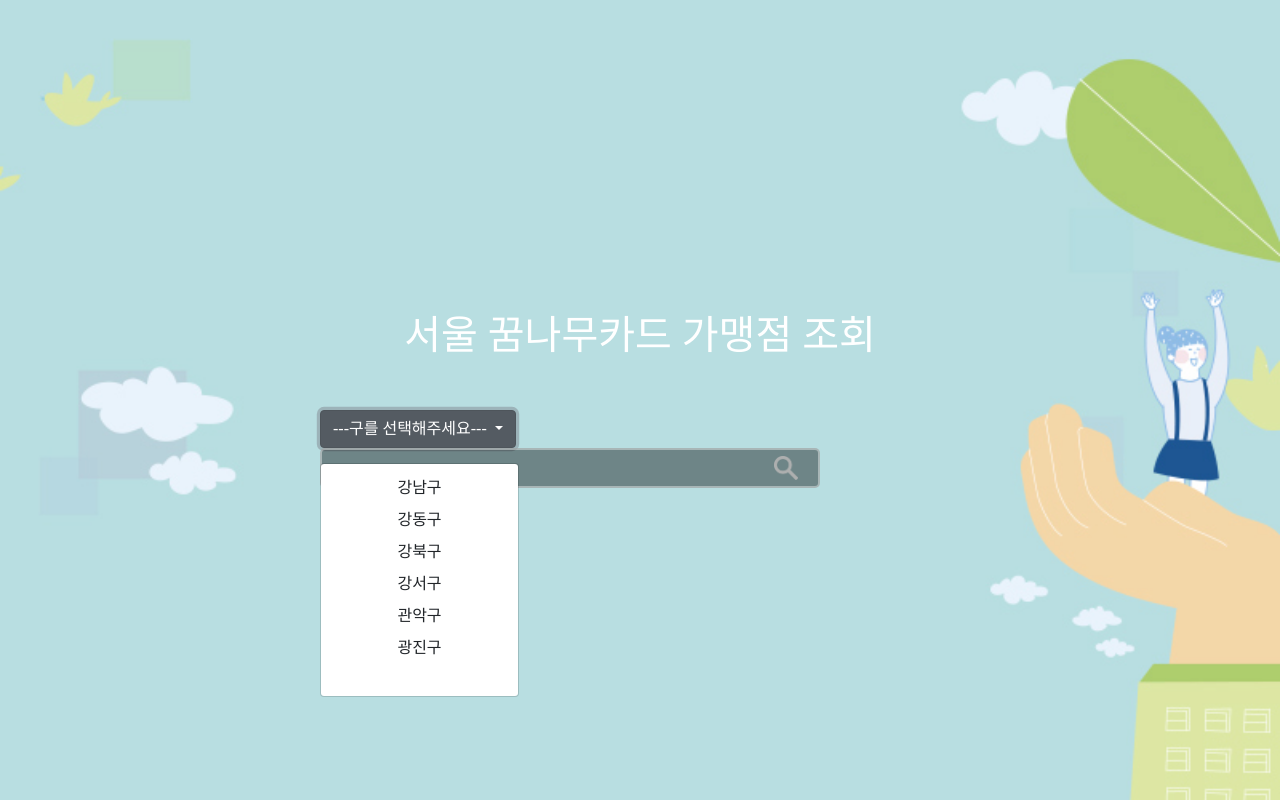
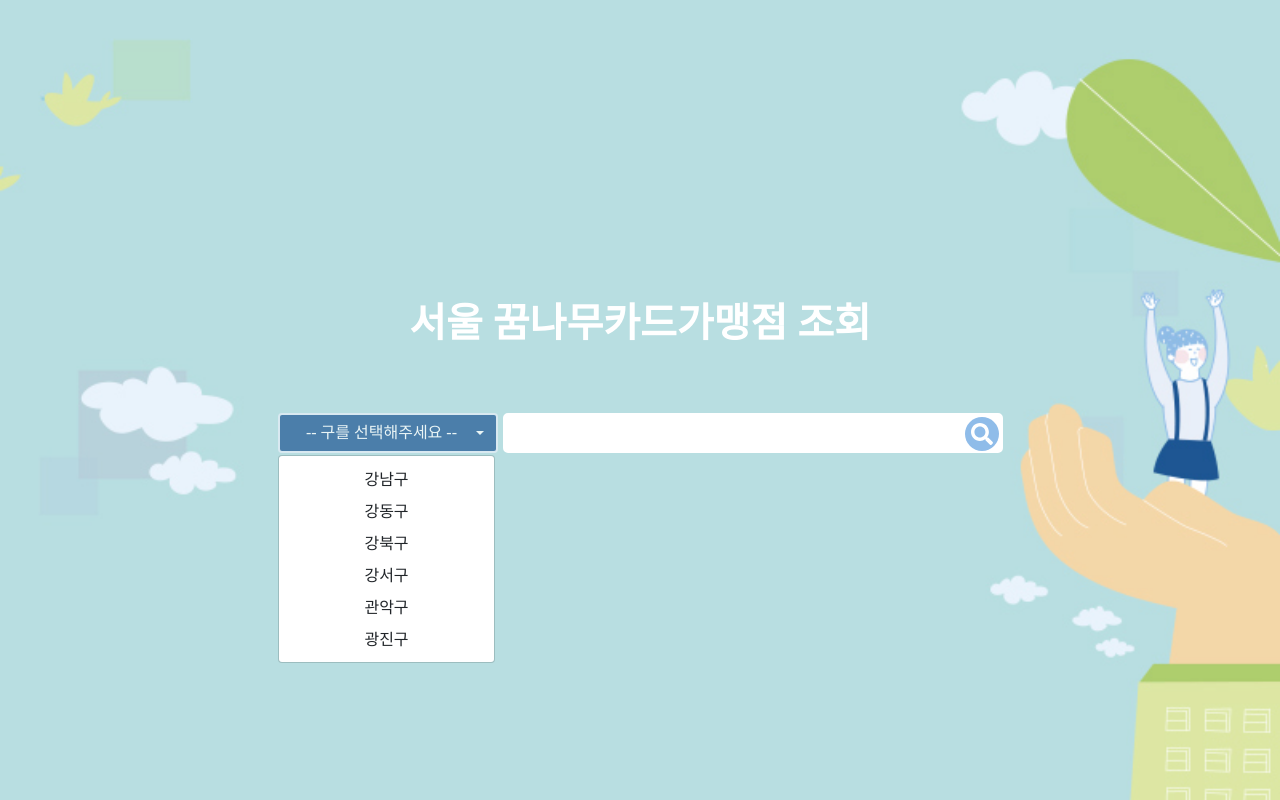
Before and after one commit to binink3/dream_card_project, a Python web app: template templates/index.html in a window 1280 px wide, after a click on "-- 구를 선택해주세요 --". Run offline with Jinja, Linux system fonts and the light colour scheme; the template is opened without the code that fills it, so the values that code supplies are empty; some libraries are stand-ins or nearby versions; some web fonts are replaced.

Commit message:
2020/4/2
1. db_collection.py 삼항연산자를 기본 if 문으로 우선 수정 (이젠 restaurants_infos 잘 나옴)
2. html & css 반응형 추가, 스타일 수정
3. js "구" 선택시 버튼에 보여주기 추가 & api 추가
4. app.py 많은...수정 필요함...

```diff
--- a/static/css/style.css
+++ b/static/css/style.css
@@ -1,11 +1,12 @@
-*{
+* {
     margin: 0;
     padding: 0;
     font-family: 'Spoqa Han Sans', 'Sans-serif';
 }
 
-ul, li{
+ul, li, dl, ol {
     list-style: none;
+    margin-bottom: 0px !important;
 }
 .margin-bottom-20{
     margin-bottom: 20px;
@@ -18,11 +19,9 @@ ul, li{
     background-position: top center;
 }
 .first-page-wrap{
-	position: absolute;
-    top: 50%;
-    left: 50%;
-    transform: translate(-50%, -50%);
+    padding-top: 300px;
 }
+
 .title{
     margin-bottom: 50px;
 }
@@ -30,18 +29,74 @@ ul, li{
     text-align: center;
     margin-bottom: 50px;
     color: #ffffff;
+    font-weight: 700;
+}
+.title > h1 > br{
+    display: none;
+}
+
+.search-box {
+    display: flex;
+    align-items: center;
+    justify-content: center;
+    flex-direction: row;
 }
 .city-dropdown, #restaurant-search{
     display: inline-block;
-}
-.cities-dropdown{
     margin-top: 15px !important;
 }
+.dropdown-toggle::after {
+    float: right;
+    margin-top: 10px;
+}
+.city-dropdown > button {
+    margin-right: 5px;
+    color: white;
+    background-color: #1e5693;
+    border: 2px solid #e8eff9;
+    width: 220px;
+}
+.city-dropdown > button:hover, .show>.btn-secondary.dropdown-toggle {
+    margin-right: 5px;
+    color: white;
+    border: 2px solid #e8eff9 !important;
+    box-shadow: none !important;
+    background-color: #1e5693 !important;
+    opacity: 0.7;
+}
 .cities-list-group{
-    width: 197px;
-	height: 200px;
-	overflow: scroll;
+    width: 215px;
+    height: 190px;
     text-align: center;
+    overflow-y: scroll;
+    overflow-x: hidden;
+}
+.cities-list-group > li {
+    cursor: pointer;
+}
+.cities-list-group > li:hover {
+    background-color: #e8eff9;
+}
+.form-check-input {
+    display: none;
+}
+.form-check-input + label {
+    display: inline-block;
+    width: 20px;
+    height: 20px;
+    border: 2px solid #b8dee1;
+    cursor: pointer;
+}
+.form-check-input:checked + label {
+    background-color: #1e5693;
+}
+.form-check-span {
+    margin-left: 8px;
+    font-size: 16px;
+    font-weight: 500;
+}
+.restaurant-lists {
+    margin-right: 20px !important;
 }
 .restaurant-name-input{
     display: block;
@@ -50,7 +105,7 @@ ul, li{
     height: 40px;
     box-sizing: border-box;
     margin-top: 60px;
-    border: 2px solid rgba(255, 255, 255, 0.4);
+    border: 2px solid white;
     background: rgba(0, 0, 0, 0.4);
     margin: 0 auto;
     border-radius: 5px;
@@ -59,33 +114,41 @@ ul, li{
     width: 100%;
     height: 100%;
     box-sizing: border-box;
-    padding: 0 4px 0 28px;
-    background: transparent;
+    padding: 0 4px 0 10px;
     border: none;
-    font-size: 20px;
+    font-size: 17px;
     color: #222222;
-    font-weight: normal;
+    font-weight: 700;
 }
 .restaurant-name-search{
     position: absolute;
-    top: 6px;
-    right: 20px;
-    z-index: 10;
-    display: block;
-    width: 24px;
-    height: 24px;
-    box-sizing: border-box;
-    background: url("../img/search.png");
-    background-repeat: no-repeat;
-    background-size: cover;
+    top: 2px;
+    right: 2px;
+    /*z-index: 10;*/
+    /*display: block;
+    box-sizing: border-box;*/
     cursor: pointer;
+    display: flex;
+    align-items: center;
+    justify-content: center;
+    /*padding: 2px;*/
+    font-size: 22px;
+    color: white;
+    background-color: #8fbce9;
+    width: 34px;
+    height: 34px;
+    border-radius: 20px;
+    /*line-height: 24px;
+    text-align: center;*/
 }
+.restaurant-name-search:hover {
+    background-color: #1e5693;
+}
+
 #restaurant-data-wrap{
-	/*width: 100%;*/
-	/*background-color: pink;*/
     width: 100%;
     margin: 0 auto;
-    padding-top: 20px;
+    padding-top: 60px;
     padding-bottom: 80px;
     max-width: 1200px;
     position: relative;
--- a/static/js/dream_card.js
+++ b/static/js/dream_card.js
@@ -1,8 +1,8 @@
 $(document).ready(function(){
+	let all_restaurants_infos;
 
-$("#restaurant-data-wrap").css("display", "none");
+	$("#restaurant-data-wrap").css("display", "none");
 	$(".restaurant-name-search").on("click", function(){
-		// let fund_input_val = $("#fund-input").val();
 		$("#restaurant-data-wrap").css("display", "block");
 		$("html, body").animate(
 			{scrollTop:$("#restaurant-data-wrap").offset().top
@@ -11,7 +11,98 @@ $("#restaurant-data-wrap").css("display", "none");
 	});
 
 	$("#first-page-scroll").css({ height: $(window).innerHeight() });
-			$(window).resize(function(){
-			$("#first-page-scroll").css({ height: $(window).innerHeight() });
-		});
+		$(window).resize(function(){
+		$("#first-page-scroll").css({ height: $(window).innerHeight() });
+	});
+
+	$(".restaurants_names_list").css("display", "none");
+	$("#restaurant-search-input").keyup(function(){
+		let restaurantSearched = $(this).val();
+		if(restaurantSearched == ""){
+			$(".restaurants_names_list").css("display", "none");
+		} else{
+			$(".restaurants_names_list").css("display", "block");
+			$(".restaurants_names_list > li").mouseenter(function(){
+				$(this).css("background-color", "#5a4a4a2e");
+				$(this).css("cursor", "pointer");
+			});
+			$(".restaurants_names_list > li").mouseleave(function(){
+				$(this).css("background-color", "transparent");
+			});
+		}
+	});
+
+	$.ajax({
+		type: "GET",
+		url: "/county",
+		data:{},
+		success: function(response){
+			all_restaurants_infos = response;
+			for (let i = 0; i < response.length; i++){
+				let restaurant_name = response[i]["restaurant_name"];
+				let restaurants_infos_list = '<li class="restaurant_names" onclick="restaurant_name_value(this)">'+restaurant_name+'</li>'
+				$(".restaurants_names_list").append(restaurants_infos_list);
+				console.log(restaurants_infos_list);
+			}
+		}
+	});
+
 });
+
+// 클릭 된 "구" 보여주기
+$(function(){
+	$(".cities-list").on("click",function(){
+		$("#dropdownMenuButton").text($(this).text());
+	});
+});
+
+function restaurantSearch(){
+	let restaurants_names;
+	let restaurant_name_val = $("#restaurant-input").val();
+	for (let i = 0; i < all_restaurants_infos.length; i++){
+		if(all_restaurants_infos[i]['restaurant_name'] == restaurant_name){
+			restaurants_names = all_restaurants_infos[i];
+			break;
+		}
+	}
+	let county_name_span = restaurants_names["restaurant_name"];
+	let county_name_based_restaurant_span = '<span class="county-name-based-restaurant-span">'+county_name_span+'에 있는 식당 정보입니다</span>'
+
+	$(".county-name-based-restaurant-wrap").text(county_name_based_restaurant_span);
+
+	$.ajax({
+		type: "POST",
+		url: "/county",
+		data: {county_name_give: restaurant_name_val},
+		success: function(response){
+			$(".restaurant-data-lists").empty();
+			for (let i = 0; i < response.length; i++){
+				let restaurant_name = response[i]["restaurant_name"];
+				let restaurant_address = response[i]["restaurant_address"];
+				let restaurant_phoneNumber = response[i]["restaurant_phoneNumber"];
+				let restaurant_type = response[i]["restaurant_type"];
+
+				let restaurant_data_lists = '<div class="restaurant-info-box">\
+					<img src="https://nrbe.pstatic.net/styles/basic/1582161745/11/1747/793@2x.png?mt=ar.bg.ol.sw.lko"/>\
+					<div class="res-info">\
+						<div class="restaurant-name">\
+							<span>'+restaurant_name+'</span>\
+						</div>\
+						<div class="restaurant-address">\
+							<span>'+restaurant_address+'</span>\
+						</div>\
+						<div class="restaurant-phonenumber">\
+							<i class="fas fa-phone-square"></i>\
+							<span>'+restaurant_phoneNumber+'</span>\
+						</div>\
+						<div class="restaurant-type">\
+							<span>'+restaurant_type+'</span>\
+						</div>\
+					</div>\
+				</div>'
+
+				$(".restaurant-data-lists").append(restaurant_data_lists);
+			}
+		}
+	});
+}
--- a/templates/index.html
+++ b/templates/index.html
@@ -14,9 +14,10 @@
 	<script src="https://ajax.googleapis.com/ajax/libs/jquery/3.4.1/jquery.min.js"></script>
 	<script src="https://cdnjs.cloudflare.com/ajax/libs/popper.js/1.14.7/umd/popper.min.js" integrity="sha384-UO2eT0CpHqdSJQ6hJty5KVphtPhzWj9WO1clHTMGa3JDZwrnQq4sF86dIHNDz0W1" crossorigin="anonymous"></script>
 	<script src="https://stackpath.bootstrapcdn.com/bootstrap/4.3.1/js/bootstrap.min.js" integrity="sha384-JjSmVgyd0p3pXB1rRibZUAYoIIy6OrQ6VrjIEaFf/nJGzIxFDsf4x0xIM+B07jRM" crossorigin="anonymous"></script>
+	<script src="https://use.fontawesome.com/releases/v5.2.0/js/all.js"></script>
 	<script src="../static/js/dream_card.js"></script>
 	<!-- favicon -->
-	<link rel="icon" href="../static/img/favicon.jpeg" type="image/jpeg" sizes="16x16">
+	<link rel="icon" href="../static/img/favicon.png" type="image/jpeg" sizes="16x16">
 </head>
 </head>
 <body>
@@ -24,15 +25,15 @@
 		<div class="first-page-wrap">
 			<div class="title">
 				<h1>
-					서울 꿈나무카드 가맹점 조회
+					서울 꿈나무카드<br/>가맹점 조회
 				</h1>
 			</div>
-			<div id="search-wrap">
+			<div class="search-box" id="search-wrap">
 				<div class="city-dropdown dropdown">
 					<button class="btn btn-secondary dropdown-toggle" type="button" id="dropdownMenuButton" data-toggle="dropdown" aria-haspopup="true" aria-expanded="false">
-				    	---구를 선택해주세요---
+				    	-- 구를 선택해주세요 --
 					</button>
-				  	<div class="dropdown-menu cities-dropdown" aria-labelledby="dropdownMenuButton">
+				  	<div class="dropdown-menu cities-dropdown" id="counties-dropdown-wrap">
 				  		<ul class="cities-list-group">
 				  			<li class="cities-list dropdown-item">강남구</li>
 							<li class="cities-list dropdown-item">강동구</li>
@@ -64,7 +65,9 @@
 				<div id="restaurant-search">
 					<div class="restaurant-name-input">
 						<input class="search-input" id="restaurant-input" type="text">
-						<div class="restaurant-name-search" onclick="restaurantSearch()"></div>
+						<div class="restaurant-name-search" onclick="restaurantSearch()">
+							<i class="fas fa-search"></i>
+						</div>
 					</div>
 				</div>
 			</div>
```
Also changed, not shown: other parts of static/css/style.css (+69 -12 lines), other parts of templates/index.html (+52 -68 lines), app.py (+26 -2 lines), db/db_collection.py (+40 -21 lines), 1 other file. Lines whose indentation alone changed are shown as unchanged.
